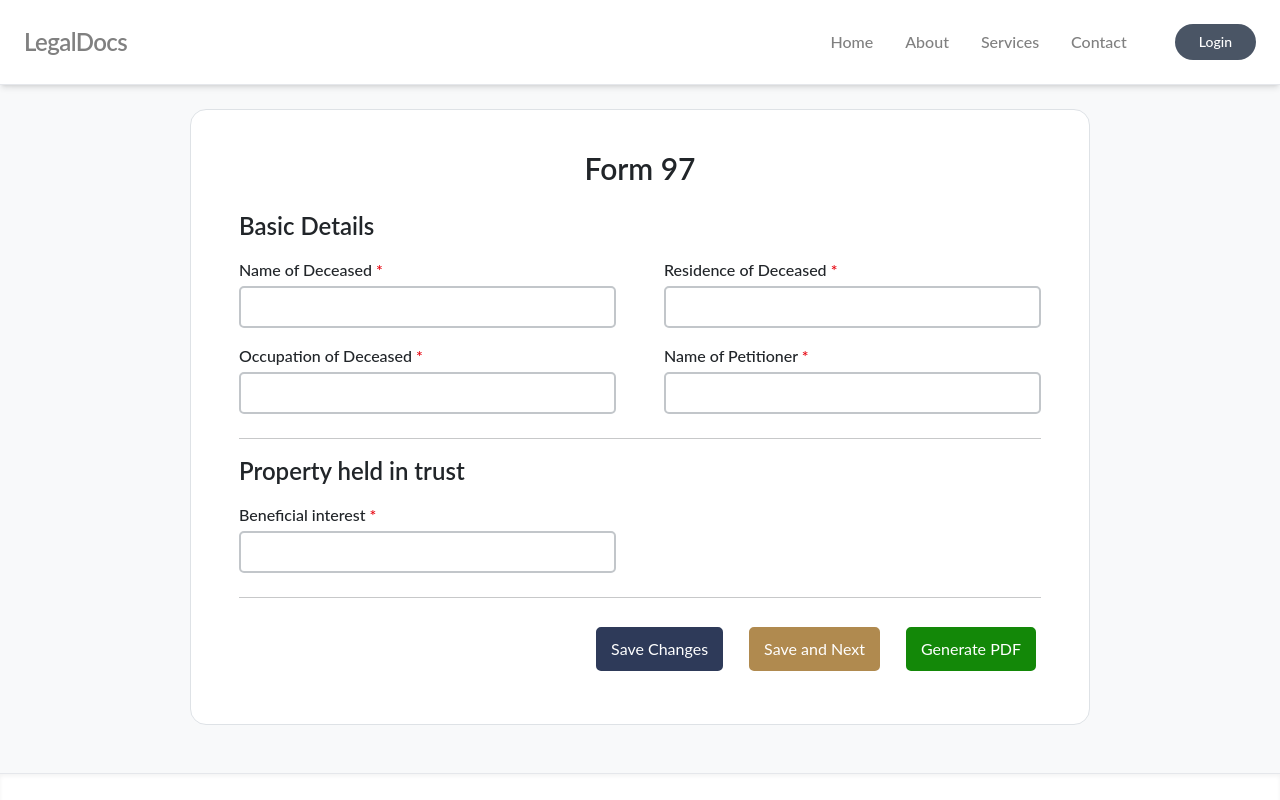
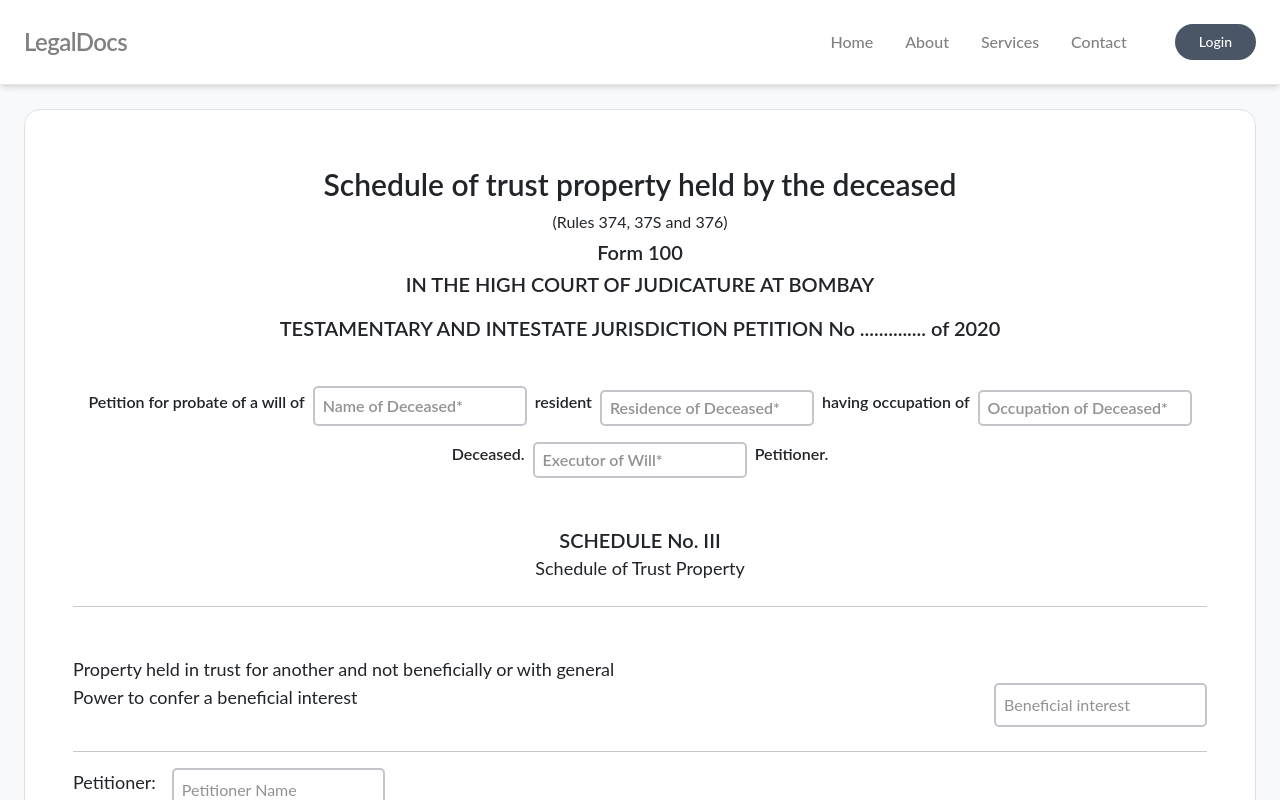
Before and after one commit to LegalDocs-Generator/frontend, a React (Vite) app in the folder client/: page / in a window 1280 px wide. Shown: the top 800 px of the page. Built offline with nearby package versions, Linux system fonts and the light colour scheme.

Commit message:
change form 100

```diff
--- a/client/src/App.css
+++ b/client/src/App.css
@@ -10,7 +10,7 @@ body{
 
 /* input field */
 .input {
-  padding: 7px;
+  padding: 4px;
   border-radius: 5px;
   border: 2px solid #c2c6ca;
   outline: none;
--- a/client/src/main.jsx
+++ b/client/src/main.jsx
@@ -17,7 +17,7 @@ const router = createBrowserRouter([
     children:[
       {
         path:'/',
-        element: <Form97/>
+        element: <Form100/>
       },
       {
         path:'*',
--- a/client/src/pages/forms/Form100.jsx
+++ b/client/src/pages/forms/Form100.jsx
@@ -32,104 +32,118 @@ const Form100 = () => {
     }
   };
   return (
-    <div className="border m-4 md:m-10 rounded-2xl p-4 md:!p-10 bg-white w-full  max-w-[900px] mx-auto text-sm md:text-base">
-      <div className="flex gap-2.5 justify-center  !items-center">
-        <img src={img} alt="image" className="w-12 h-12 " />
-        <p className="text-center text-xl md:text-3xl mt-2 mb-2 font-semibold w-full md:w-[60%] ">
+    <div className="border m-4 md:m-10 rounded-2xl p-4 md:!p-10 bg-white   text-sm md:text-base">
+      <form onSubmit={handleSubmit} className="p-2 md:p-12 space-y-6">
+        <p className="text-center text-xl md:text-3xl mt-2 mb-2 font-semibold">
           Schedule of trust property held by the deceased
         </p>
-      </div>
-      <p className="text-center text-xl md:text-3xl  font-semibold ">Form 100</p>
-      <form onSubmit={handleSubmit} className="p-2 md:p-12 space-y-6">
+
+        <p className="text-center mb-1">(Rules 374, 37S and 376)</p>
+        <p className="text-center text-md md:text-xl  font-semibold  mb-1">
+          Form 100
+        </p>
+        <p className="text-center text-md md:text-xl  font-semibold ">
+          IN THE HIGH COURT OF JUDICATURE AT BOMBAY
+        </p>
+        <p className="text-center text-md md:text-xl  font-semibold ">
+          TESTAMENTARY AND INTESTATE JURISDICTION PETITION No .............. of
+          2020
+        </p>
+
         {/* Basic Details Section */}
-        <div className="space-y-4">
-          <p className="text-lg md:text-2xl font-semibold">Basic Details</p>
-
-          <div className="flex flex-col md:flex-row md:justify-between gap-4">
-            <div className="flex flex-col w-full md:w-[47%]">
-              <label className="mb-1 font-medium">
-                Name of Deceased <span className="text-red-600">*</span>
-              </label>
+        <div className="space-y-4 mt-12">
+          <div className="flex gap-2 text-sm md:text-base font-semibold justify-center">
+            Petition for probate of a will of
             <input
               type="text"
               name="deceasedName"
+              placeholder=" Name of Deceased* "
+              className="input !-mt-1"
+              required
+              onChange={handleChange}
+            />{" "}
+            resident{" "}
+            <input
+              type="text"
+              name="deceasedAddress"
+              placeholder=" Residence of Deceased*"
+              className="input"
+              required
+              onChange={handleChange}
+            />{" "}
+            having occupation of{" "}
+            <input
+              type="text"
+              name="deceasedOccupation"
+              placeholder=" Occupation of Deceased*"
               className="input"
               required
               onChange={handleChange}
             />
           </div>
-
-            <div className="flex flex-col w-full md:w-[47%]">
-              <label className="mb-1 font-medium">
-                Residence of Deceased <span className="text-red-600">*</span>
-              </label>
+          <div className="flex gap-2 text-sm md:text-base font-semibold justify-center">
+            Deceased.
             <input
               type="text"
-                name="deceasedAddress"
+              name="petitionerName"
+              placeholder=" Executor of Will*"
               className="input"
               required
               onChange={handleChange}
             />
+            Petitioner.
           </div>
         </div>
-
-          <div className="flex flex-col md:flex-row md:justify-between gap-4">
-            <div className="flex flex-col w-full md:w-[47%]">
-              <label className="mb-1 font-medium">
-                Occupation of Deceased <span className="text-red-600">*</span>
-              </label>
+        <div className=" gap-3 text-sm md:text-base !mt-12">
+          <p className="text-center text-md md:text-xl  font-semibold mb-0 ">
+            SCHEDULE No. III
+          </p>
+          <p className="text-center text-md md:text-lg   ">
+            Schedule of Trust Property
+          </p>
+        </div>
+        <hr />
+         {/* Property Details Section */}
+        <div className=" gap-3 text-sm md:text-base !mt-12">
+          <p className=" text-md md:text-lg   mb-0 ">
+            Property held in trust for another and not beneficially or with
+            general
+          </p>
+          <div className="flex justify-between">
+            <p className=" text-md md:text-lg   ">
+              Power to confer a beneficial interest
+            </p>
             <input
-                type="text"
-                name="deceasedOccupation"
+                type="number"
+                name="property"
                 className="input"
+                placeholder=" Beneficial interest"
                 required
                 onChange={handleChange}
               />
+
           </div>
-
-            <div className="flex flex-col w-full md:w-[47%]">
-              <label className="mb-1 font-medium">
-                Name of Petitioner <span className="text-red-600">*</span>
-              </label>
+        </div>
+        <hr />
+        <div className="flex gap-3">
+            <p className=" text-md md:text-lg   ">
+              Petitioner:
+            </p>
             <input
                 type="text"
                 name="petitionerName"
                 className="input"
+                placeholder=" Petitioner Name"
                 required
                 onChange={handleChange}
               />
-            </div>
-          </div>
+
           </div>
 
-        <hr />
-
-        {/* Property Details Section */}
-        <div className="space-y-4">
-          <p className="text-lg md:text-2xl  font-semibold">Property held in trust</p>
-
-          <div className="flex flex-col md:flex-row md:justify-between gap-4">
 
 
-            <div className="flex flex-col w-full md:w-[47%]">
-              <label className="mb-1 font-medium">
-                Beneficial interest <span className="text-red-600">*</span>
-              </label>
-              <input
-                type="number"
-                name="property"
-                className="input"
-                required
-                onChange={handleChange}
-              />
-            </div>
-          </div>
-        </div>
-
-        <hr />
-
         {/* Buttons */}
-        <div className="flex flex-col md:flex-row justify-end gap-3 md:gap-4 mt-4">
+        <div className="flex flex-col md:flex-row justify-end gap-3 md:gap-4 mt-16">
           <button type="submit" className="button previous w-full md:w-auto">
             Previous
           </button>
--- a/client/src/pages/forms/Form97.jsx
+++ b/client/src/pages/forms/Form97.jsx
@@ -1,7 +1,6 @@
 import React, { useState } from "react";
 import axios from "axios";
-
-
+import DynamicInputSection from "../../utils/DynamicInputSection";
 const Form97 = () => {
   const [formData, setFormData] = useState({
     petitionNumber: "",
@@ -15,8 +14,6 @@ const Form97 = () => {
     deceasedMaritalStatus: "",
     deceasedOccupation: "",
     deceasedRescidenceAtTimeOfDeath: "",
-  isDeceasedBachelor: false,
-  isDeceasedspinster: false,
     deceasedDeathDate: "",
     deceasedDeathMonth: "",
     deceasedDeathYear: "",
@@ -66,6 +63,40 @@ const Form97 = () => {
     remainingPara: "",
   });
 
+  const handledeceasedDeathDateChange = (e) => {
+    const value = e.target.value; // e.g., "2025-06-16"
+    const [year, month, day] = value.split("-");
+
+    setFormData((prev) => ({
+      ...prev,
+      deceasedDeathYear: year,
+      deceasedDeathMonth: month,
+      deceasedDeathDate: day,
+    }));
+  };
+  const handleExecutionDateChange = (e) => {
+    const value = e.target.value; // e.g., "2025-06-16"
+    const [year, month, day] = value.split("-");
+
+    setFormData((prev) => ({
+      ...prev,
+      ExecutionDate: year,
+      ExecutionMonth: month,
+      ExecutionYear: day,
+    }));
+  };
+
+  const handleswornDateChange = (e) => {
+    const value = e.target.value; // e.g., "2025-06-16"
+    const [year, month, day] = value.split("-");
+
+    setFormData((prev) => ({
+      ...prev,
+      swornDate: year,
+      swornMonth: month,
+      swornYear: day,
+    }));
+  };
   const handleChange = (e) => {
     const { name, value } = e.target;
     setFormData((prev) => ({
@@ -88,12 +119,11 @@ const Form97 = () => {
   };
   return (
     <div className="border m-4 md:m-10 rounded-2xl p-4 md:!p-10 bg-white w-full  max-w-[900px] mx-auto text-sm md:text-base">
-
       <p className="text-center text-xl md:text-3xl  font-semibold ">Form 97</p>
       <form onSubmit={handleSubmit} className="p-2 md:p-12 space-y-6">
-        {/* Basic Details Section */}
+        {/* Deceased Details Section */}
         <div className="space-y-4">
-          <p className="text-lg md:text-2xl font-semibold">Basic Details</p>
+          <p className="text-lg md:text-2xl font-semibold">Deceased details</p>
 
           <div className="flex flex-col md:flex-row md:justify-between gap-4">
             <div className="flex flex-col w-full md:w-[47%]">
@@ -102,7 +132,7 @@ const Form97 = () => {
               </label>
               <input
                 type="text"
-                name="deceasedName"
+                name="deceasedFullName"
                 className="input"
                 required
                 onChange={handleChange}
@@ -111,7 +141,22 @@ const Form97 = () => {
 
             <div className="flex flex-col w-full md:w-[47%]">
               <label className="mb-1 font-medium">
-                Residence of Deceased <span className="text-red-600">*</span>
+                Nationality of Deceased <span className="text-red-600">*</span>
+              </label>
+              <input
+                type="text"
+                name="deceasedNationality"
+                className="input"
+                required
+                onChange={handleChange}
+              />
+            </div>
+          </div>
+
+          <div className="flex flex-col md:flex-row md:justify-between gap-4">
+            <div className="flex flex-col w-full md:w-[47%]">
+              <label className="mb-1 font-medium">
+                Address of Deceased <span className="text-red-600">*</span>
               </label>
               <input
                 type="text"
@@ -120,6 +165,55 @@ const Form97 = () => {
                 required
                 onChange={handleChange}
               />
+            </div>
+
+            <div className="flex flex-col w-full md:w-[47%]">
+              <label className="mb-1 font-medium">
+                Religion of Deceased<span className="text-red-600">*</span>
+              </label>
+              <input
+                type="text"
+                name="deceasedReligion"
+                className="input"
+                required
+                onChange={handleChange}
+              />
+            </div>
+          </div>
+          <div className="flex flex-col md:flex-row md:justify-between gap-4">
+            <div className="flex flex-col w-full md:w-[47%]">
+              <label className="mb-1 font-medium">
+                Section of Deceased (In case of mulsim)
+              </label>
+              <input
+                type="text"
+                name="deceasedsect"
+                className="input"
+                required
+                onChange={handleChange}
+              />
+            </div>
+            <div className="flex flex-col w-full md:w-[47%]">
+              <label className="mb-1 font-medium">
+                Marriage Status of Deceased
+                <span className="text-red-600">*</span>
+              </label>
+              <select
+                name="deceasedMaritalStatus"
+                className="input"
+                required
+                onChange={handleChange}
+                defaultValue=""
+              >
+                <option value="" disabled>
+                  Select status
+                </option>
+                <option value="Married">Married</option>
+                <option value="Unmarried">Unmarried</option>
+                <option value="Widowed">Widowed</option>
+                <option value="Divorced">Divorced</option>
+                <option value="Separated">Separated</option>
+              </select>
             </div>
           </div>
 
@@ -139,42 +233,201 @@ const Form97 = () => {
 
             <div className="flex flex-col w-full md:w-[47%]">
               <label className="mb-1 font-medium">
-                Name of Petitioner <span className="text-red-600">*</span>
+                Deceased Rescidence At Time Of Death{" "}
+                <span className="text-red-600">*</span>
               </label>
               <input
                 type="text"
-                name="petitionerName"
+                name="deceasedRescidenceAtTimeOfDeath"
                 className="input"
                 required
                 onChange={handleChange}
               />
             </div>
           </div>
+          <div className="flex flex-col md:flex-row md:justify-between gap-4">
+            <div className="flex flex-col w-full md:w-[47%]">
+              <label className="mb-1 font-medium">
+                Deceased Death Date <span className="text-red-600">*</span>
+              </label>
+              <input
+                type="Date"
+                name="deceasedDeathDate"
+                className="input"
+                required
+                onChange={handledeceasedDeathDateChange}
+              />
             </div>
-
+          </div>
+        </div>
         <hr />
-
-        {/* Property Details Section */}
+         {/* Petitoner Details Section */}
         <div className="space-y-4">
-          <p className="text-lg md:text-2xl  font-semibold">Property held in trust</p>
+          <p className="text-lg md:text-2xl font-semibold">Petitoner details</p>
 
           <div className="flex flex-col md:flex-row md:justify-between gap-4">
-
+            <div className="flex flex-col w-full md:w-[47%]">
+              <label className="mb-1 font-medium">
+                Name of Petitoner <span className="text-red-600">*</span>
+              </label>
+              <input
+                type="text"
+                name="petitionerFullName"
+                className="input"
+                required
+                onChange={handleChange}
+              />
+            </div>
 
             <div className="flex flex-col w-full md:w-[47%]">
               <label className="mb-1 font-medium">
-                Beneficial interest <span className="text-red-600">*</span>
+                Age of Petitoner <span className="text-red-600">*</span>
               </label>
               <input
                 type="number"
-                name="property"
+                name="petitionerage"
                 className="input"
                 required
                 onChange={handleChange}
               />
             </div>
           </div>
+
+          <div className="flex flex-col md:flex-row md:justify-between gap-4">
+            <div className="flex flex-col w-full md:w-[47%]">
+              <label className="mb-1 font-medium">
+                Nationality of Petitoner <span className="text-red-600">*</span>
+              </label>
+              <input
+                type="text"
+                name="petitionerNationality"
+                className="input"
+                required
+                onChange={handleChange}
+              />
             </div>
+
+            <div className="flex flex-col w-full md:w-[47%]">
+              <label className="mb-1 font-medium">
+                Domilcile of Petitoner<span className="text-red-600">*</span>
+              </label>
+              <input
+                type="text"
+                name="petitionerDomicile"
+                className="input"
+                required
+                onChange={handleChange}
+              />
+            </div>
+          </div>
+          <div className="flex flex-col md:flex-row md:justify-between gap-4">
+            <div className="flex flex-col w-full md:w-[47%]">
+              <label className="mb-1 font-medium">
+                Full Address of Petitioner<span className="text-red-600">*</span>
+              </label>
+              <input
+                type="text"
+                name="petitionerFullAddress"
+                className="input"
+                required
+                onChange={handleChange}
+              />
+            </div>
+            <div className="flex flex-col w-full md:w-[47%]">
+              <label className="mb-1 font-medium">
+                  Executor
+
+                <span className="text-red-600">*</span>
+              </label>
+              <select
+                name="executor"
+                className="input"
+                required
+                onChange={handleChange}
+                defaultValue=""
+              >
+                <option value="" disabled>
+                    Select Option
+                </option>
+                <option value="soleExecutor">Sole Executor</option>
+                <option value="oneOfTheExecutor">One Of The Executor</option>
+                <option value="soleSurvivingExecutors">Sole Surviving Executors</option>
+                <option value="allExecutor">All Executor</option>
+
+              </select>
+            </div>
+          </div>
+
+          <div className="flex flex-col md:flex-row md:justify-between gap-4">
+            <div className="flex flex-col w-full md:w-[47%]">
+              <label className="mb-1 font-medium">
+                Occupation of Petitoner <span className="text-red-600">*</span>
+              </label>
+              <input
+                type="text"
+                name="petitionerOccupation"
+                className="input"
+                required
+                onChange={handleChange}
+              />
+            </div>
+
+            <div className="flex flex-col w-full md:w-[47%]">
+              <label className="mb-1 font-medium">
+                Place Of Execution Of Will{" "}
+                <span className="text-red-600">*</span>
+              </label>
+              <input
+                type="text"
+                name="placeOfExecutionOfWill"
+                className="input"
+                required
+                onChange={handleChange}
+              />
+            </div>
+          </div>
+          <div className="flex flex-col md:flex-row md:justify-between gap-4">
+            <div className="flex flex-col w-full md:w-[47%]">
+              <label className="mb-1 font-medium">
+                 Date of Execution <span className="text-red-600">*</span>
+              </label>
+              <input
+                type="Date"
+                name="ExecutionDate"
+                className="input"
+                required
+                onChange={handleExecutionDateChange}
+              />
+            </div>
+          </div>
+        </div>
+        <hr />
+
+        {/* Heirs and Addresses */}
+        <DynamicInputSection
+          title="Heirs and Addresses"
+          field="person"
+          formData={formData}
+          setFormData={setFormData}
+          schema={{
+            fullName: "",
+            address: "",
+            age: "",
+            relationshipWithDeceased: "",
+          }}
+          labels={{
+            fullName: "Name",
+            address: "Address",
+            age: "Age",
+            relationshipWithDeceased: "Relationship with the Deceased",
+          }}
+          fieldWidths={{
+            fullName: "100% md:50%",
+            address: "100% md:50%",
+            age: "100% md:50%",
+            relationshipWithDeceased: "100% md:50%",
+          }}
+        />
 
         <hr />
 
```
Lines whose indentation alone changed are shown as unchanged.
